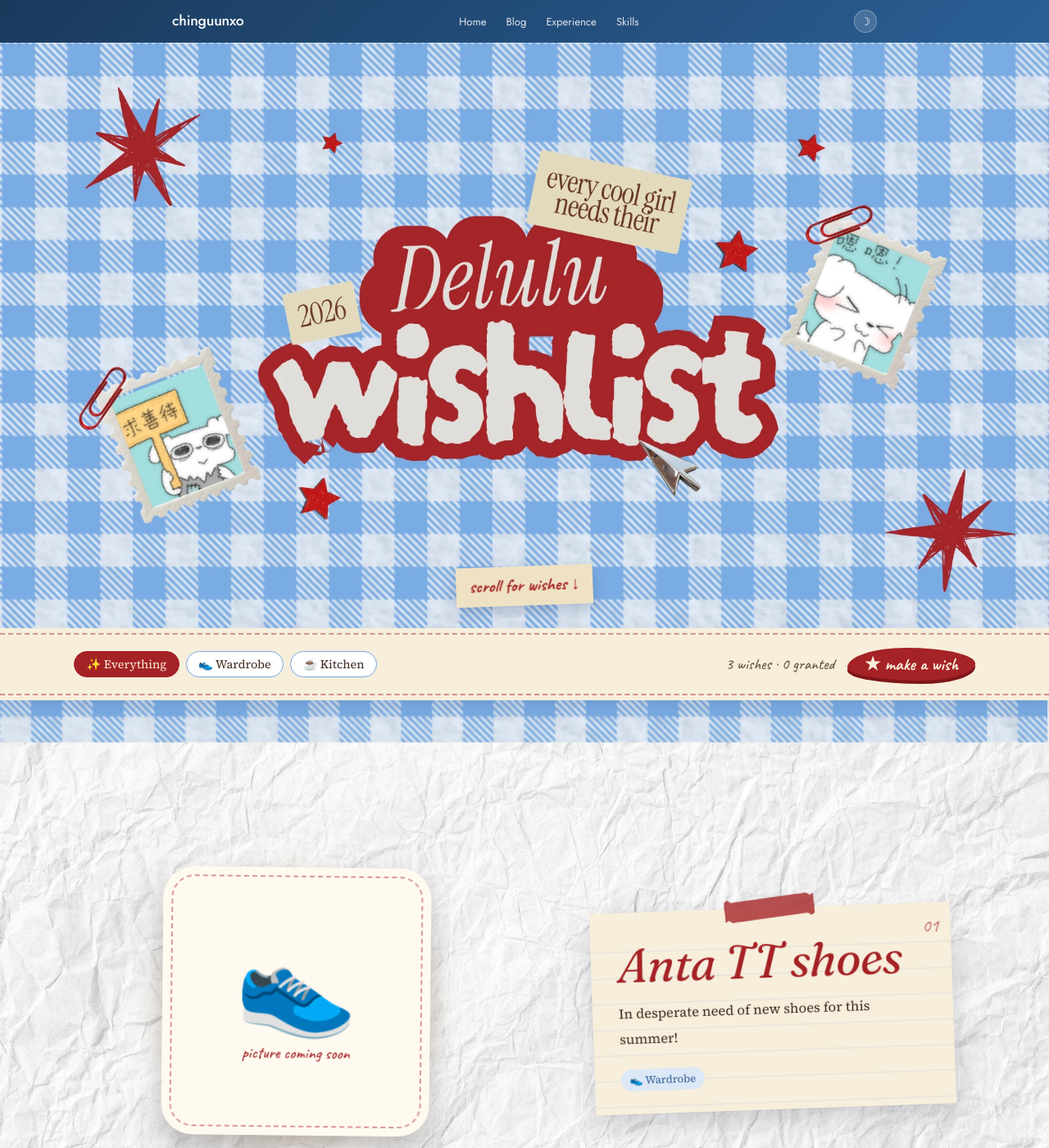
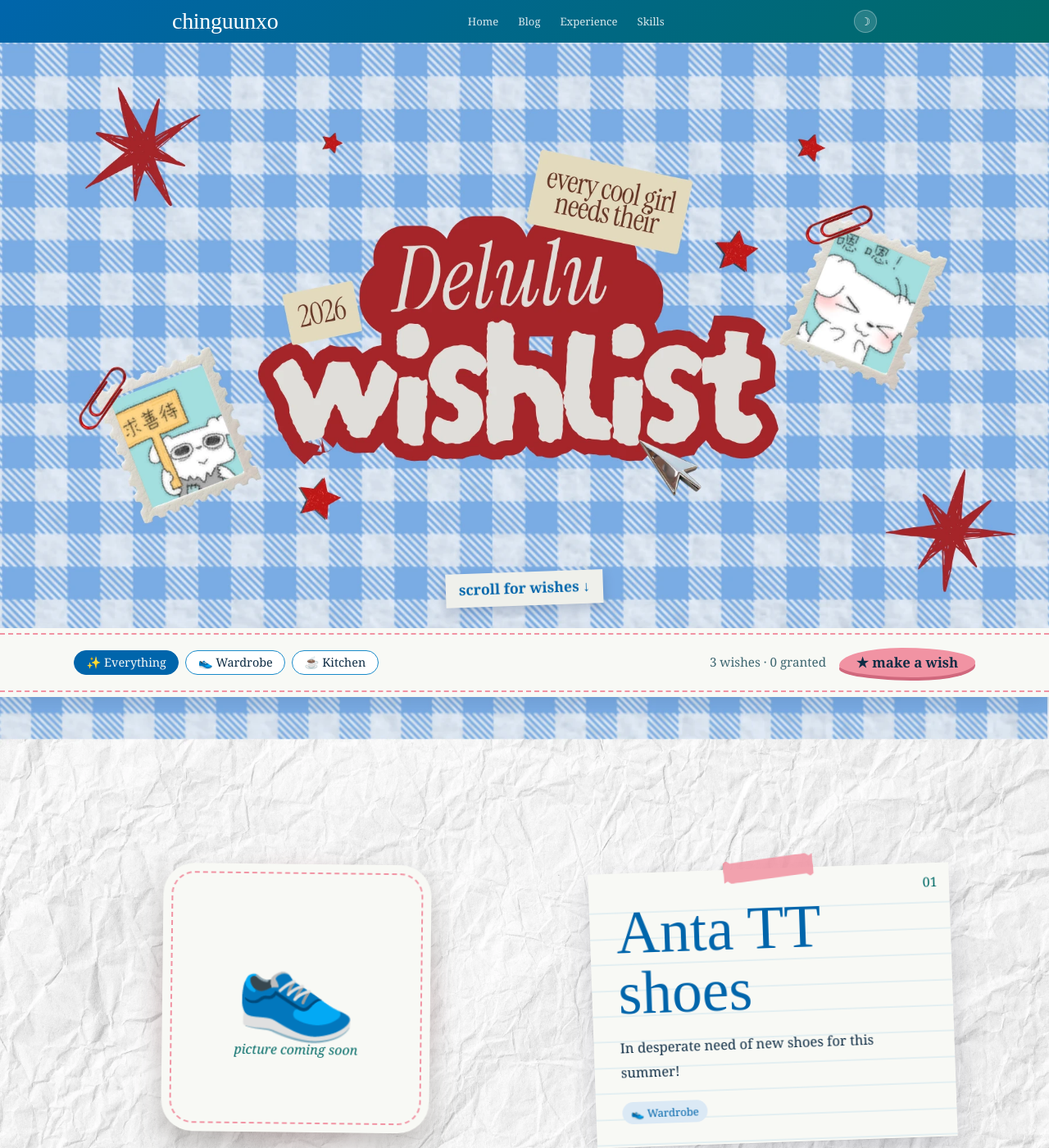
Before and after one commit to chinguunxo/chinguunxo.github.io, a Jekyll site: the page built from wishlist.html, in a window 1280 px wide and 1400 px high. Shown: the whole window at 82% size. Built offline with Jekyll 4.4.1, drawn with Linux system fonts in a browser that asks for light colours; some web fonts are replaced.

Commit message:
Switch to Ingrid Darling / Gupter fonts and new colour palette
Page titles and section headings (site logo, homepage name and section
headings, blog title, post titles, wishlist titles) now use Ingrid
Darling; all other text uses Gupter. The colour scheme is rebuilt from
the Sherwin-Williams palette Extra White, Cheery, Dynamic Blue, Blue
Chip and Poseidon, for both light and dark themes, and the wishlist
page's accents follow it too.

Co-Authored-By: Claude Opus 5.5 <noreply@anthropic.com>
Claude-Session: https://claude.ai/code/session_01NXyneBx8CgmgR6RL1eBJTZ

```diff
--- a/_layouts/default.html
+++ b/_layouts/default.html
@@ -9,7 +9,7 @@
   <!-- Fonts -->
   <link rel="preconnect" href="https://fonts.googleapis.com">
   <link rel="preconnect" href="https://fonts.gstatic.com" crossorigin>
-  <link href="https://fonts.googleapis.com/css2?family=Lora:ital,wght@0,400;0,500;1,400&family=Jost:wght@300;400;500&display=swap" rel="stylesheet">
+  <link href="https://fonts.googleapis.com/css2?family=Gupter:wght@400;500;700&family=Ingrid+Darling&display=swap" rel="stylesheet">
 
   <!-- Favicon -->
   <link rel="icon" type="image/x-icon" href="{{ '/favicon.ico' | relative_url }}">
--- a/assets/css/style.css
+++ b/assets/css/style.css
@@ -2,35 +2,47 @@
    DESIGN TOKENS
 ─────────────────────────────────────────────────────── */
 :root {
-	--bg:            #ffffff;
-	--bg-alt:        #f4f6f9;
-	--bg-card:       #ffffff;
-	--text:          #0d1b2a;
-	--text-muted:    #5a6a7a;
-	--accent:        #1a3a5c;
-	--accent-mid:    #2a5f96;
-	--accent-light:  #4a8fc4;
-	--border:        #dde3ea;
-	--nav-from:      #1a3a5c;
-	--nav-to:        #2a5f96;
-	--font-serif:    "Lora", Georgia, serif;
-	--font-sans:     "Jost", system-ui, sans-serif;
+	/* Palette: SW Extra White · Cheery · Dynamic Blue · Blue Chip · Poseidon */
+	--extra-white:   #eff0eb;
+	--cheery:        #f193a3;
+	--dynamic-blue:  #198bca;
+	--blue-chip:     #0065ab;
+	--poseidon:      #006a66;
+
+	--bg:            var(--extra-white);
+	--bg-alt:        #e3e8e6;
+	--bg-card:       #f7f8f4;
+	--text:          #0f2d45;
+	--text-muted:    #3d6670;
+	--accent:        var(--poseidon);
+	--accent-mid:    var(--blue-chip);
+	--accent-light:  var(--dynamic-blue);
+	--pink:          var(--cheery);
+	--pink-soft:     #fbe3e7;
+	--border:        #d2dbdb;
+	--nav-from:      var(--blue-chip);
+	--nav-to:        var(--poseidon);
+	--font-display:  "Ingrid Darling", cursive;
+	--font-serif:    "Gupter", Georgia, serif;
+	--font-sans:     "Gupter", Georgia, serif;
 	--max-w:         860px;
 	--radius:        10px;
 }
 
 [data-theme="dark"] {
-	--bg:            #0d1b2a;
-	--bg-alt:        #112236;
-	--bg-card:       #152840;
-	--text:          #e8edf4;
-	--text-muted:    #7fa3c4;
-	--accent:        #4a8fc4;
-	--accent-mid:    #5ca3d8;
-	--accent-light:  #7abfe8;
-	--border:        #1e3a58;
-	--nav-from:      #0d1b2a;
-	--nav-to:        #152840;
+	--bg:            #0b1d2a;
+	--bg-alt:        #0f2736;
+	--bg-card:       #12303f;
+	--text:          var(--extra-white);
+	--text-muted:    #8fb8c6;
+	--accent:        #3fb3ab;
+	--accent-mid:    #5cb6e8;
+	--accent-light:  var(--dynamic-blue);
+	--pink:          var(--cheery);
+	--pink-soft:     #3a1f2a;
+	--border:        #1d3d4d;
+	--nav-from:      #08304f;
+	--nav-to:        #00403d;
 }
 
 /* ───────────────────────────────────────────────────────
@@ -44,11 +56,13 @@ body {
 	background: var(--bg);
 	color: var(--text);
 	font-family: var(--font-sans);
-	font-weight: 300;
+	font-weight: 400;
 	line-height: 1.7;
 	-webkit-font-smoothing: antialiased;
 	transition: background 0.3s, color 0.3s;
 }
+
+::selection { background: var(--pink); color: #0f2d45; }
 
 a { color: var(--accent-mid); text-decoration: none; }
 a:hover { text-decoration: underline; }
@@ -87,9 +101,10 @@ p:last-child { margin-bottom: 0; }
 }
 
 .nav-logo {
-	font-family: var(--font-sans);
-	font-size: 1.1rem;
-	font-weight: 500;
+	font-family: var(--font-display);
+	font-size: 1.75rem;
+	font-weight: 400;
+	line-height: 1;
 	color: #ffffff;
 	text-decoration: none;
 	letter-spacing: -0.01em;
@@ -176,8 +191,9 @@ p:last-child { margin-bottom: 0; }
 }
 
 .intro-name {
-	font-family: var(--font-serif);
-	font-size: clamp(1.5rem, 3vw, 2rem);
+	font-family: var(--font-display);
+	font-size: clamp(2.4rem, 5vw, 3.2rem);
+	line-height: 1.1;
 	font-weight: 400;
 	margin-bottom: 1rem;
 	color: var(--text);
@@ -223,15 +239,15 @@ p:last-child { margin-bottom: 0; }
 }
 .pill:hover { opacity: 0.85; transform: translateY(-1px); text-decoration: none; }
 
-.pill-github   { background: #f0eeff; border-color: #c4b8ff; color: #5c4bd4; }
-.pill-linkedin { background: #e8f2fd; border-color: #a8c8f0; color: #0a66c2; }
-.pill-tiktok   { background: #fdf0f6; border-color: #f5b8d8; color: #c0115e; }
-.pill-email    { background: #f0f4f8; border-color: #b8cce0; color: #3a5a7a; }
+.pill-github   { background: #dcefed; border-color: #7fb8b4; color: var(--poseidon); }
+.pill-linkedin { background: #dbe9f5; border-color: #7fb0d8; color: var(--blue-chip); }
+.pill-tiktok   { background: var(--pink-soft); border-color: var(--cheery); color: #b23a55; }
+.pill-email    { background: var(--pink-soft); border-color: var(--cheery); color: #b23a55; }
 
-[data-theme="dark"] .pill-github   { background: #1e1640; border-color: #4a3a8a; color: #a89cff; }
-[data-theme="dark"] .pill-linkedin { background: #0d2040; border-color: #1e4a7a; color: #6aaee8; }
-[data-theme="dark"] .pill-tiktok   { background: #2a0d1e; border-color: #6a1840; color: #f080b8; }
-[data-theme="dark"] .pill-email    { background: #0d1e2a; border-color: #1e3a52; color: #7aaac8; }
+[data-theme="dark"] .pill-github   { background: #0a2d2c; border-color: #1f5e5a; color: #6fd0c8; }
+[data-theme="dark"] .pill-linkedin { background: #0b2740; border-color: #1d5480; color: #7cc4ef; }
+[data-theme="dark"] .pill-tiktok   { background: var(--pink-soft); border-color: #7a3a4c; color: var(--cheery); }
+[data-theme="dark"] .pill-email    { background: var(--pink-soft); border-color: #7a3a4c; color: var(--cheery); }
 
 /* ───────────────────────────────────────────────────────
    COMPACT SECTIONS
@@ -241,8 +257,9 @@ p:last-child { margin-bottom: 0; }
 }
 
 .compact-heading {
-	font-family: var(--font-serif);
-	font-size: 1.25rem;
+	font-family: var(--font-display);
+	font-size: 2.1rem;
+	line-height: 1.1;
 	font-weight: 400;
 	color: var(--text);
 	margin-bottom: 1rem;
@@ -410,7 +427,7 @@ p:last-child { margin-bottom: 0; }
 	padding: 2.5rem 2rem 4rem;
 }
 .blog-index-header { margin-bottom: 2.5rem; }
-.blog-index-header h1 { font-size: 1.6rem; margin-bottom: 0.5rem; }
+.blog-index-header h1 { font-family: var(--font-display); font-size: 3rem; line-height: 1.1; margin-bottom: 0.5rem; }
 .blog-index-desc {
 	color: var(--text-muted);
 	font-style: italic;
@@ -447,9 +464,9 @@ p:last-child { margin-bottom: 0; }
 .back-link:hover { color: var(--accent-mid); }
 .post-date { font-size: 0.75rem; color: var(--text-muted); }
 .post-title {
-	font-size: clamp(1.6rem, 4vw, 2.4rem);
-	line-height: 1.2;
-	letter-spacing: -0.02em;
+	font-family: var(--font-display);
+	font-size: clamp(2.1rem, 5vw, 3rem);
+	line-height: 1.15;
 	margin-bottom: 0.75rem;
 }
 .post-subtitle {
@@ -463,9 +480,9 @@ p:last-child { margin-bottom: 0; }
 	font-size: 0.68rem;
 	letter-spacing: 0.06em;
 	padding: 0.2rem 0.55rem;
-	background: var(--bg-alt);
-	border: 1px solid var(--border);
-	color: var(--text-muted);
+	background: var(--pink-soft);
+	border: 1px solid var(--pink);
+	color: var(--text);
 	border-radius: 4px;
 }
 
@@ -477,7 +494,7 @@ p:last-child { margin-bottom: 0; }
 .post-body ul, .post-body ol { padding-left: 1.5rem; margin-bottom: 1.15rem; }
 .post-body li { margin-bottom: 0.4rem; }
 .post-body blockquote {
-	border-left: 3px solid var(--accent-light);
+	border-left: 3px solid var(--pink);
 	padding: 0.75rem 0 0.75rem 1.5rem;
 	margin: 1.75rem 0;
 	color: var(--text-muted);
--- a/assets/css/wishlist.css
+++ b/assets/css/wishlist.css
@@ -5,17 +5,21 @@
    taped note card. Rendered by assets/ts/wishlist.ts.
 ─────────────────────────────────────────────────────── */
 .wishlist-page {
-	--wl-red:      #a52226;
-	--wl-red-deep: #7e1519;
-	--wl-cream:    #f7eedb;
-	--wl-tag:      #efe2c4;
-	--wl-ink:      #3b2a20;
-	--wl-ink-soft: #6b5444;
-	--wl-blue:     #78a9e2;
-	--wl-blue-pale:#dce8f6;
-	--wl-display:  "Fraunces", "Lora", Georgia, serif;
-	--wl-body:     "Source Serif 4", "Lora", Georgia, serif;
-	--wl-hand:     "Caveat", "Jost", cursive;
+	/* site palette (style.css): Cheery pink, Blue Chip, Poseidon, Dynamic Blue */
+	--wl-red:      var(--blue-chip);      /* main accent: titles, links */
+	--wl-red-deep: #004b80;
+	--wl-pink:     var(--cheery);
+	--wl-pink-deep:#d0687d;
+	--wl-teal:     var(--poseidon);
+	--wl-cream:    #f8f9f5;               /* notes & strips, a touch brighter than Extra White */
+	--wl-tag:      var(--extra-white);
+	--wl-ink:      #0f2d45;
+	--wl-ink-soft: #3d6670;
+	--wl-blue:     #78a9e2;               /* matches the gingham artwork */
+	--wl-blue-pale:#dbe9f5;
+	--wl-display:  var(--font-display);
+	--wl-body:     var(--font-serif);
+	--wl-hand:     var(--font-serif);
 	--wl-ease:     cubic-bezier(.34, 1.56, .64, 1); /* springy overshoot */
 
 	--mx: 0;
@@ -59,7 +63,7 @@
 	background: var(--wl-tag);
 	color: var(--wl-red);
 	font-family: var(--wl-hand);
-	font-size: clamp(1rem, 2vw, 1.35rem);
+	font-size: clamp(0.9rem, 1.6vw, 1.1rem);
 	font-weight: 700;
 	rotate: -2deg;
 	box-shadow: 0 6px 14px rgba(40, 60, 100, 0.25);
@@ -80,7 +84,7 @@
 	background: var(--wl-cream);
 	padding: 1rem 1.25rem;
 	/* little stitched-hem lines */
-	border-block: 2px dashed rgba(165, 34, 38, 0.45);
+	border-block: 2px dashed var(--wl-pink);
 	box-shadow: 0 0 0 6px var(--wl-cream), 0 10px 24px rgba(40, 60, 100, 0.18);
 }
 
@@ -101,7 +105,7 @@
 	font-size: 0.9rem;
 	color: var(--wl-ink);
 	background: #fff;
-	border: 1.5px solid var(--wl-blue);
+	border: 1.5px solid var(--dynamic-blue);
 	border-radius: 999px;
 	padding: 0.3rem 0.9rem;
 	cursor: pointer;
@@ -118,36 +122,36 @@
 
 .wish-count {
 	font-family: var(--wl-hand);
-	font-size: 1.2rem;
+	font-size: 0.95rem;
 	color: var(--wl-ink-soft);
 }
 
 .wish-button {
 	font-family: var(--wl-hand);
-	font-size: 1.35rem;
+	font-size: 1.05rem;
 	font-weight: 700;
-	color: var(--wl-cream);
-	background: var(--wl-red);
+	color: var(--wl-ink);
+	background: var(--wl-pink);
 	border: none;
 	/* cloud-ish blob like the hero title */
 	border-radius: 46% 54% 42% 58% / 60% 48% 52% 40%;
 	padding: 0.35rem 1.3rem 0.45rem;
 	cursor: pointer;
-	box-shadow: 0 4px 0 var(--wl-red-deep);
+	box-shadow: 0 4px 0 var(--wl-pink-deep);
 	transition: transform 0.3s var(--wl-ease), box-shadow 0.2s, border-radius 0.6s;
 }
 .wish-button:hover {
 	transform: translateY(-2px) rotate(3deg) scale(1.05);
 	border-radius: 58% 42% 55% 45% / 45% 58% 42% 55%;
 }
-.wish-button:active { transform: translateY(2px); box-shadow: 0 1px 0 var(--wl-red-deep); }
+.wish-button:active { transform: translateY(2px); box-shadow: 0 1px 0 var(--wl-pink-deep); }
 
 .wish-filter:focus-visible,
 .wish-button:focus-visible,
 .wish-scroll-cue:focus-visible,
 .wish-link:focus-visible,
 .wish-outro-link:focus-visible {
-	outline: 3px solid var(--wl-red);
+	outline: 3px solid var(--blue-chip);
 	outline-offset: 3px;
 }
 
@@ -161,7 +165,7 @@
 	translate: -50% -50%;
 	animation: spark 0.9s cubic-bezier(.2, .7, .3, 1) forwards;
 }
-.wish-spark:nth-child(even) { color: #e8b04a; }
+.wish-spark:nth-child(even) { color: var(--wl-pink); }
 
 @keyframes spark {
 	to {
@@ -215,14 +219,14 @@
 	position: absolute;
 	inset: 6%;
 	border-radius: 50%;
-	background: radial-gradient(circle, rgba(255, 214, 150, 0.95) 0%, rgba(247, 210, 160, 0.55) 38%, rgba(247, 238, 219, 0) 70%);
+	background: radial-gradient(circle, rgba(241, 147, 163, 0.75) 0%, rgba(241, 147, 163, 0.35) 38%, rgba(241, 147, 163, 0) 70%);
 	filter: blur(6px);
 	transform: scale(0.9);
 	opacity: 0.75;
 	transition: transform 0.7s var(--wl-ease), opacity 0.5s;
 }
 .wish--gingham .wish-glow {
-	background: radial-gradient(circle, rgba(255, 250, 238, 1) 0%, rgba(247, 238, 219, 0.75) 40%, rgba(247, 238, 219, 0) 70%);
+	background: radial-gradient(circle, rgba(248, 249, 245, 1) 0%, rgba(239, 240, 235, 0.75) 40%, rgba(239, 240, 235, 0) 70%);
 }
 
 .wish-product {
@@ -252,16 +256,17 @@
 	align-items: center;
 	justify-content: center;
 	gap: 0.4rem;
-	background: #fffaf0;
-	border: 2.5px dashed rgba(165, 34, 38, 0.45);
+	background: var(--wl-cream);
+	border: 2.5px dashed var(--wl-pink);
 	border-radius: 28px;
-	box-shadow: 0 0 0 10px #fffaf0;
+	box-shadow: 0 0 0 10px var(--wl-cream);
 }
 .wish-placeholder-emoji { font-size: clamp(4rem, 12vw, 7.5rem); line-height: 1; }
 .wish-placeholder-label {
 	font-family: var(--wl-hand);
-	font-size: 1.25rem;
-	color: var(--wl-red);
+	font-size: 1rem;
+	font-style: italic;
+	color: var(--wl-teal);
 }
 
 .wish-deco {
@@ -293,7 +298,7 @@
 	background-image: repeating-linear-gradient(
 		to bottom,
 		transparent 0 1.9rem,
-		rgba(120, 169, 226, 0.22) 1.9rem calc(1.9rem + 1px)
+		rgba(25, 139, 202, 0.18) 1.9rem calc(1.9rem + 1px)
 	);
 	background-position: 0 1.1rem;
 	transition: transform 0.6s var(--wl-ease), box-shadow 0.4s;
@@ -308,7 +313,7 @@
 	height: 28px;
 	translate: -50% 0;
 	rotate: -4deg;
-	background: rgba(165, 34, 38, 0.78);
+	background: rgba(241, 147, 163, 0.85);
 	/* zig-zag torn tape ends */
 	clip-path: polygon(0 10%, 4% 0, 8% 12%, 92% 0, 96% 12%, 100% 4%, 100% 90%, 96% 100%, 92% 88%, 8% 100%, 4% 88%, 0 96%);
 	transition: transform 0.5s var(--wl-ease);
@@ -319,19 +324,16 @@
 	top: 0.6rem;
 	right: 0.9rem;
 	font-family: var(--wl-hand);
-	font-size: 1.4rem;
-	color: rgba(165, 34, 38, 0.6);
+	font-size: 1rem;
+	color: var(--wl-teal);
 }
 
 .wish-title {
 	font-family: var(--wl-display);
-	font-style: italic;
 	font-weight: 400;
-	font-variation-settings: "opsz" 144, "SOFT" 100;
-	font-size: clamp(2.2rem, 4.6vw, 3.6rem);
-	line-height: 1.02;
+	font-size: clamp(3rem, 6vw, 4.6rem);
+	line-height: 1;
 	color: var(--wl-red);
-	letter-spacing: -0.01em;
 	margin-bottom: 0.9rem;
 }
 
@@ -356,12 +358,13 @@
 	padding: 0.15rem 0.65rem;
 	border-radius: 999px;
 	background: var(--wl-blue-pale);
-	color: #2f5d93;
+	color: var(--blue-chip);
 }
 
 .wish-link {
 	font-family: var(--wl-hand);
-	font-size: 1.2rem;
+	font-size: 0.95rem;
+	font-style: italic;
 	color: var(--wl-red);
 }
 
@@ -370,14 +373,14 @@
 	right: -1rem;
 	bottom: -1rem;
 	padding: 0.2rem 0.8rem;
-	border: 3px double var(--wl-red);
+	border: 3px double var(--wl-teal);
 	border-radius: 8px;
-	color: var(--wl-red);
+	color: var(--wl-teal);
 	font-family: var(--wl-hand);
-	font-size: 1.6rem;
+	font-size: 1.2rem;
 	font-weight: 700;
 	rotate: -14deg;
-	background: rgba(247, 238, 219, 0.85);
+	background: rgba(248, 249, 245, 0.85);
 	mix-blend-mode: multiply;
 }
 .wish--granted .wish-product { filter: drop-shadow(0 18px 18px rgba(40, 30, 20, 0.28)) saturate(0.75); }
@@ -453,18 +456,17 @@
 	padding: 3.5rem 1.5rem 4rem;
 	text-align: center;
 	background: var(--wl-cream);
-	border-top: 2px dashed rgba(165, 34, 38, 0.45);
+	border-top: 2px dashed var(--wl-pink);
 }
 .wish-outro-text {
 	font-family: var(--wl-display);
-	font-style: italic;
-	font-size: clamp(1.8rem, 4vw, 2.6rem);
+	font-size: clamp(2.6rem, 5vw, 3.6rem);
 	color: var(--wl-red);
 	margin-bottom: 0.75rem;
 }
 .wish-outro-link {
 	font-family: var(--wl-hand);
-	font-size: 1.3rem;
+	font-size: 1rem;
 	color: var(--wl-ink-soft);
 }
 
--- a/wishlist.html
+++ b/wishlist.html
@@ -2,7 +2,6 @@
 layout: default
 title: Wishlist
 extra_css:
-  - https://fonts.googleapis.com/css2?family=Fraunces:ital,opsz,wght@0,9..144,300..600;1,9..144,300..600&family=Source+Serif+4:ital,wght@0,400;0,500;1,400&family=Caveat:wght@500;700&display=swap
   - /assets/css/wishlist.css
 ---
 
```
